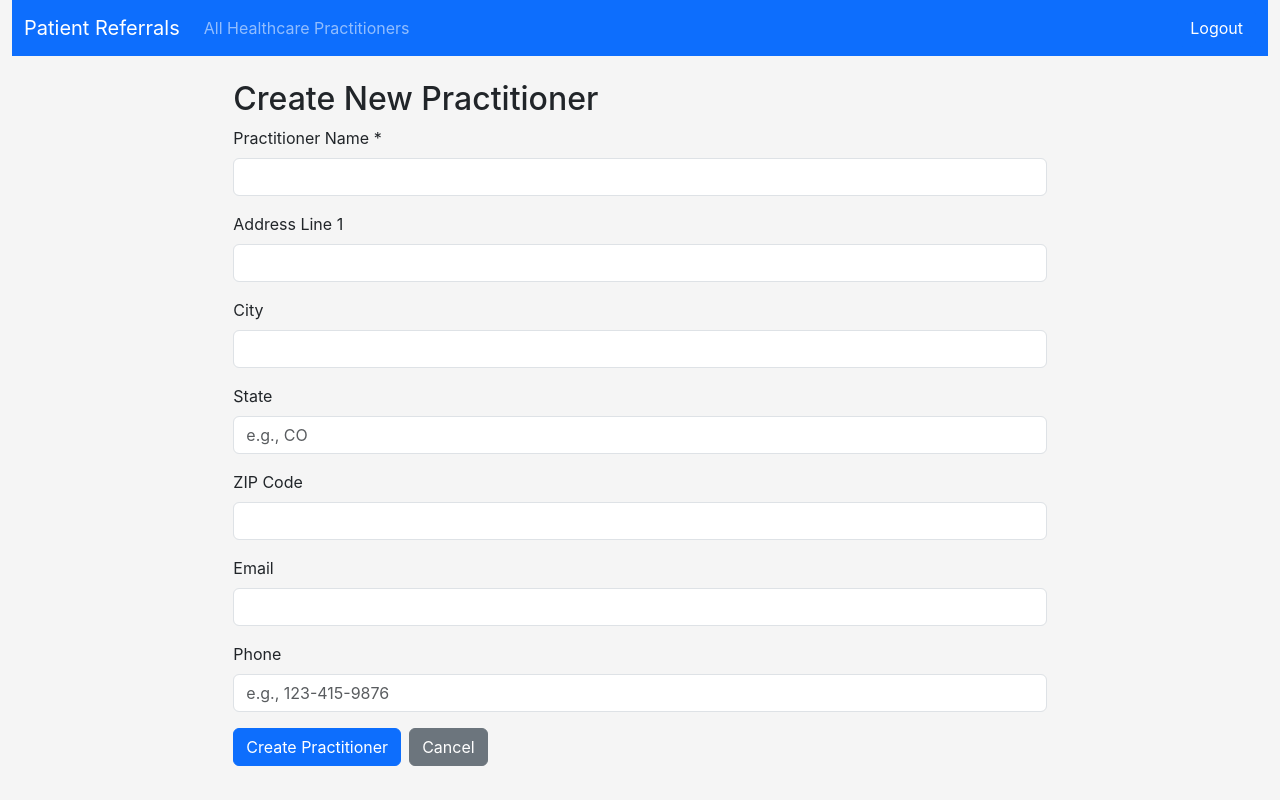
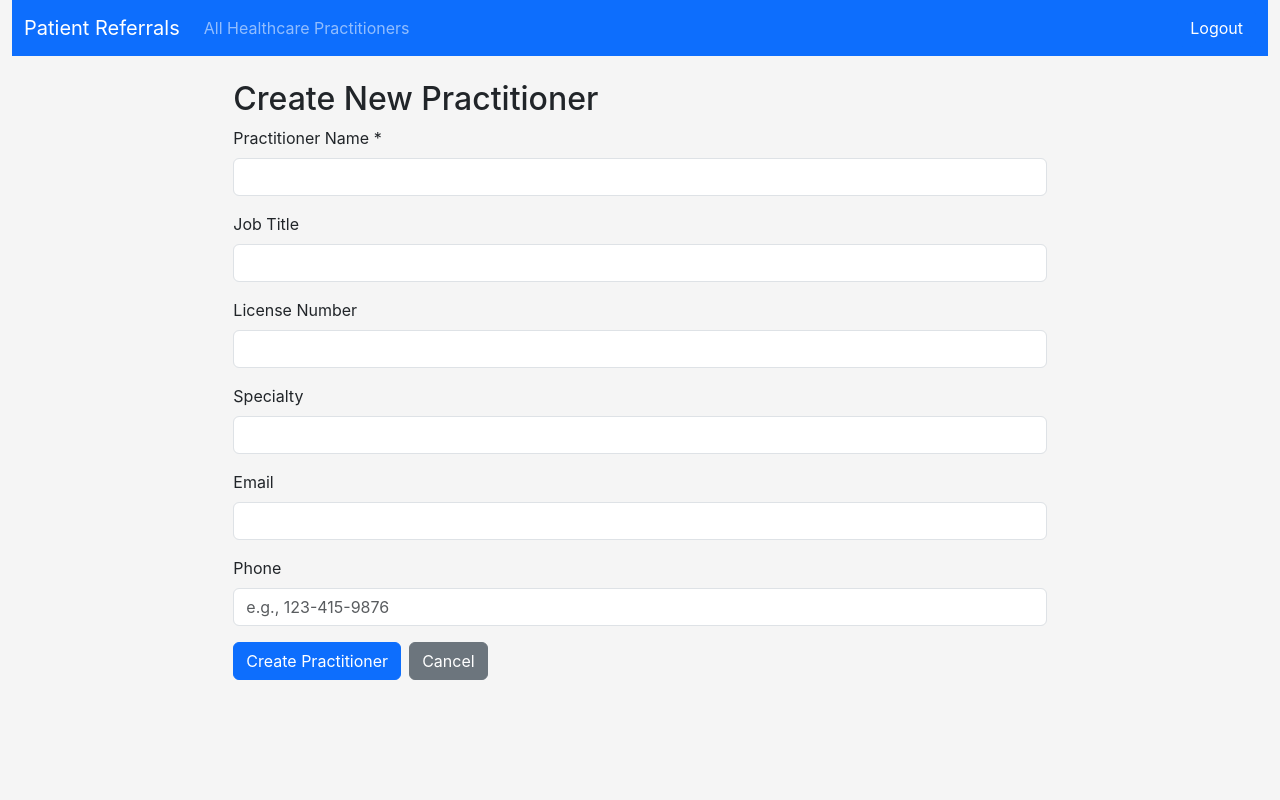
Before and after one commit to NickMichaels/pr-react-frontend, a React (Vite) app: page /practitioners/new in a window 1280 px wide. Built offline with nearby package versions, Linux system fonts and the light colour scheme; sample sign-in values are in the browser's storage.

Commit message:
Fix errors with edit and create practitioner form

```diff
--- a/src/components/PractitionerForm.jsx
+++ b/src/components/PractitionerForm.jsx
@@ -9,10 +9,10 @@ function PractitionerForm({ onLogout }) {
 
     const [formData, setFormData] = useState({
         name: '',
-        address_line1: '',
-        city: '',
+        job_title: '',
+        license_number: '',
         state: '',
-        zip: '',
+        specialty: '',
         email: '',
         phone: ''
     })
@@ -55,10 +55,9 @@ function PractitionerForm({ onLogout }) {
             const data = await response.json()
             setFormData({
                 name: data.name || '',
-                address_line1: data.address_line1 || '',
-                city: data.city || '',
-                state: data.state || '',
-                zip: parseInt(data.zip) || '',
+                job_title: data.jobTitle || '',
+                license_number: data.licenseNumber || '',
+                specialty: data.specialty || '',
                 email: data.email || '',
                 phone: data.phone || ''
             })
@@ -92,10 +91,9 @@ function PractitionerForm({ onLogout }) {
             // Prepare request body - only include fields that have values
             const requestBody = {}
             if (formData.name) requestBody.name = formData.name
-            if (formData.address_line1) requestBody.address_line1 = formData.address_line1
-            if (formData.city) requestBody.city = formData.city
-            if (formData.state) requestBody.state = formData.state
-            if (formData.zip) requestBody.zip = parseInt(formData.zip)
+            if (formData.job_title) requestBody.job_title = formData.job_title
+            if (formData.license_number) requestBody.license_number = formData.license_number
+            if (formData.specialty) requestBody.specialty = formData.specialty
             if (formData.email) requestBody.email = formData.email
             if (formData.phone) requestBody.phone = formData.phone
 
@@ -198,51 +196,37 @@ function PractitionerForm({ onLogout }) {
                             </div>
 
                             <div class="mb-3">
-                                <label for="address_line1" class="form-label">Address Line 1</label>
+                                <label for="job_title" class="form-label">Job Title</label>
                                 <input
                                     type="text"
                                     class="form-control"
-                                    id="address_line1"
-                                    name="address_line1"
-                                    value={formData.address_line1}
+                                    id="job_title"
+                                    name="job_title"
+                                    value={formData.job_title}
                                     onChange={handleChange}
                                 />
                             </div>
 
                             <div class="mb-3">
-                                <label for="city" class="form-label">City</label>
+                                <label for="license_number" class="form-label">License Number</label>
                                 <input
                                     type="text"
                                     class="form-control"
-                                    id="city"
-                                    name="city"
-                                    value={formData.city}
+                                    id="license_number"
+                                    name="license_number"
+                                    value={formData.license_number}
                                     onChange={handleChange}
                                 />
                             </div>
 
                             <div class="mb-3">
-                                <label for="state" class="form-label">State</label>
+                                <label for="specialty" class="form-label">Specialty</label>
                                 <input
                                     type="text"
                                     class="form-control"
-                                    id="state"
-                                    name="state"
-                                    value={formData.state}
-                                    onChange={handleChange}
-                                    maxLength="2"
-                                    placeholder="e.g., CO"
-                                />
-                            </div>
-
-                            <div class="mb-3">
-                                <label for="zip" class="form-label">ZIP Code</label>
-                                <input
-                                    type="text"
-                                    class="form-control"
-                                    id="zip"
-                                    name="zip"
-                                    value={formData.zip}
+                                    id="specialty"
+                                    name="specialty"
+                                    value={formData.specialty}
                                     onChange={handleChange}
                                 />
                             </div>
--- a/src/components/ProviderView.jsx
+++ b/src/components/ProviderView.jsx
@@ -349,7 +349,10 @@ function ProviderView({ onLogout }) {
                           view
                         </a>
                         &nbsp;
-                        <a href="#" onClick={(e) => { e.preventDefault(); }}>
+                        <a href="#" onClick={(e) => {
+                          e.preventDefault()
+                          navigate(`/practitioners/${practitioner.id}/edit`)
+                        }}>
                           edit
                         </a>
                         &nbsp;
```
